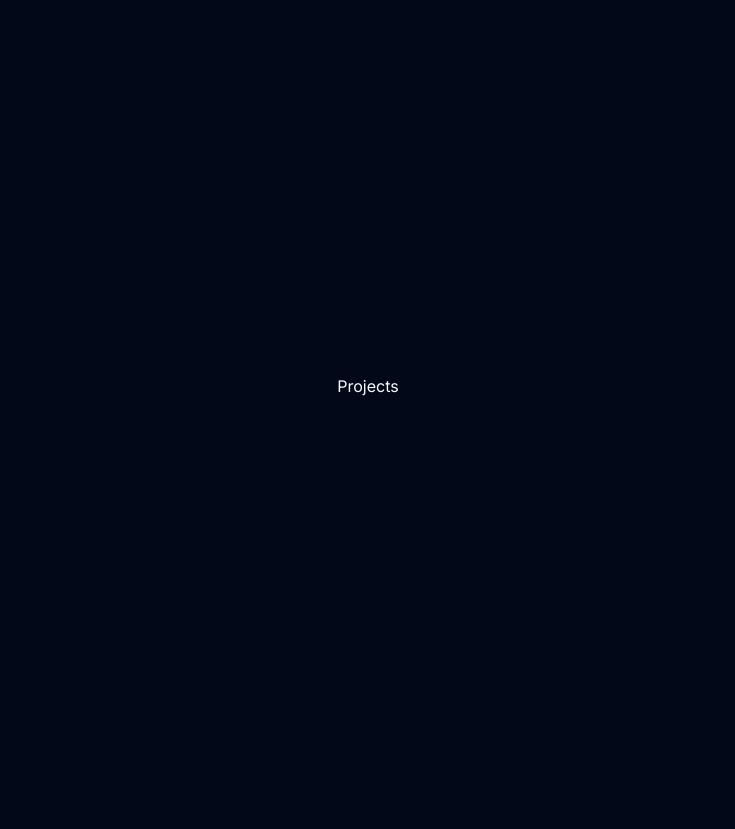
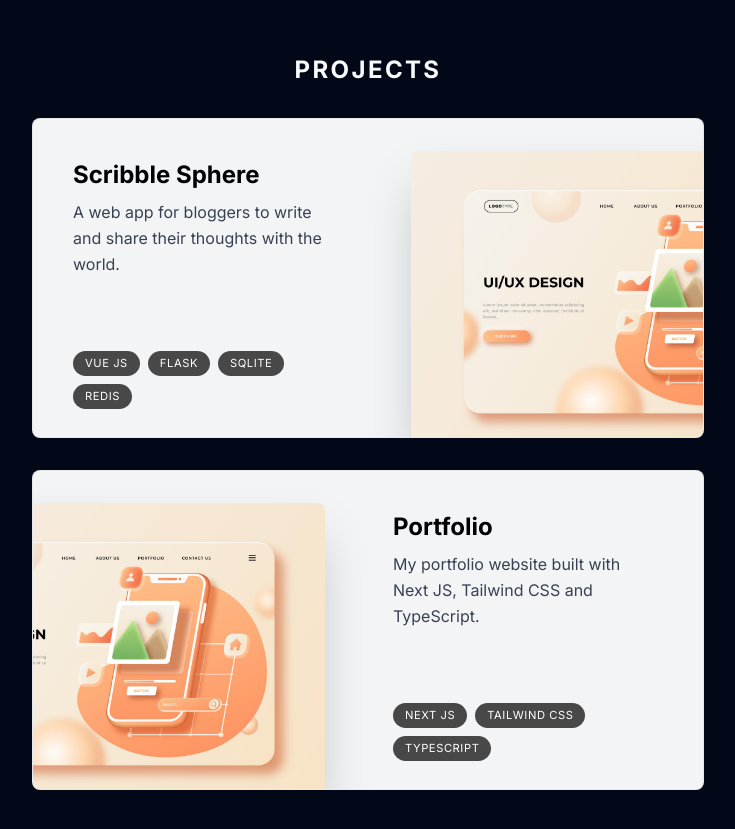
Before and after one commit to praddyyyy/praddyyyy.github.io, a Next.js app: page / in a window 1280 px wide. Shown: the part 1610-2439 px from the top of the page, without its empty margins (272-1007 px from the left). Built offline with nearby package versions, Linux system fonts and the light colour scheme.

Commit message:
add data

```diff
--- a/components/ProjectsSection/ProjectsSection.tsx
+++ b/components/ProjectsSection/ProjectsSection.tsx
@@ -1,8 +1,38 @@
+import React from "react";
+import Project from "./Project";
+import projectImg from "@/public/images/project.jpg";
+
+export const projectsData = [
+  {
+    title: "Scribble Sphere",
+    description:
+      "A web app for bloggers to write and share their thoughts with the world.",
+    tags: ["Vue JS", "Flask", "SQLite", "Redis"],
+    githubLink: "github.com",
+    imageUrl: projectImg,
+  },
+  {
+    title: "Portfolio",
+    description:
+      "My portfolio website built with Next JS, Tailwind CSS and TypeScript.",
+    tags: ["Next JS", "Tailwind CSS", "TypeScript"],
+    githubLink: "github.com",
+    imageUrl: projectImg,
+  },
+];
+
 const ProjectsSection = () => {
   return (
-    <div className="h-screen flex flex-col items-center justify-center -mt-[73px] pt-[73px]">
-      <p>Projects</p>
-    </div>
+    <section id="projects" className="flex h-screen flex-col items-center justify-evenly scroll-mt-10">
+      <p className="text-2xl tracking-widest font-bold">PROJECTS</p>
+      <div>
+        {projectsData.map((project, i) => (
+          <React.Fragment key={i}>
+            <Project {...project} />
+          </React.Fragment>
+        ))}
+      </div>
+    </section>
   );
 };
 
```
